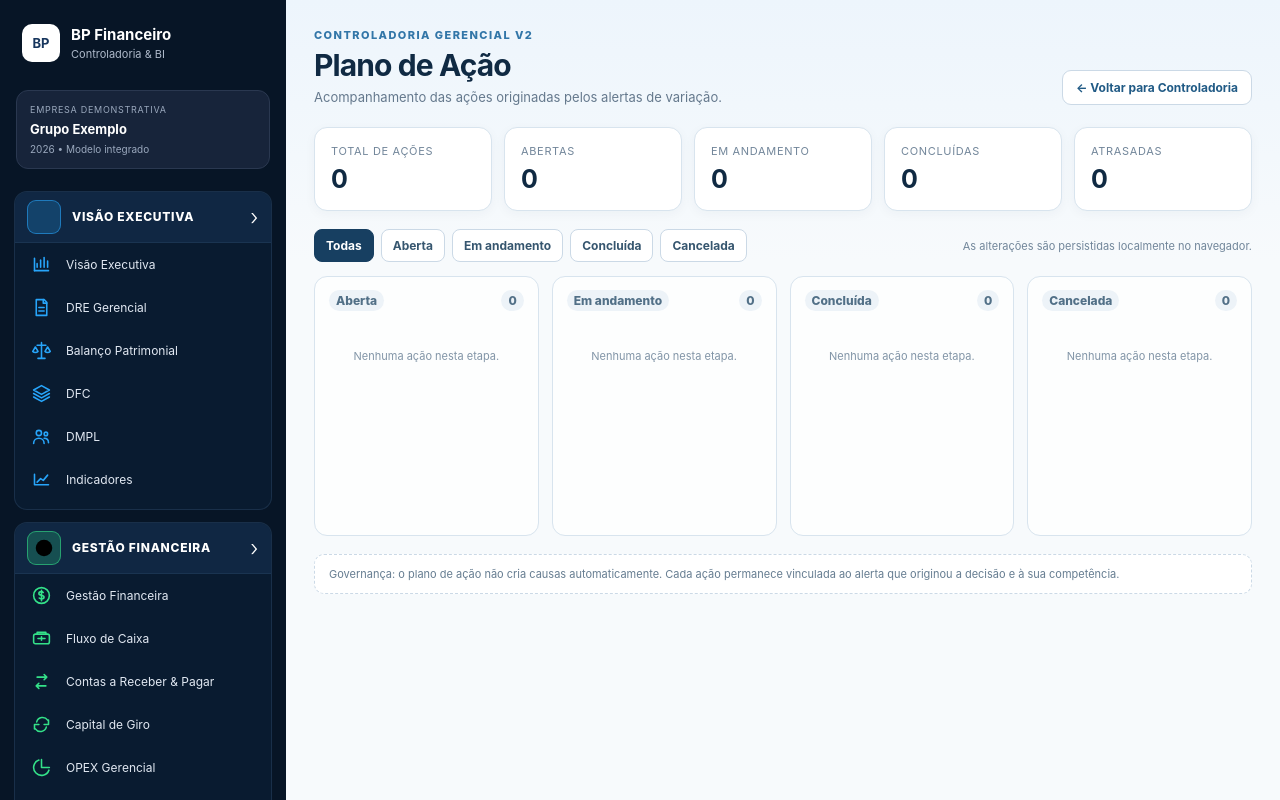
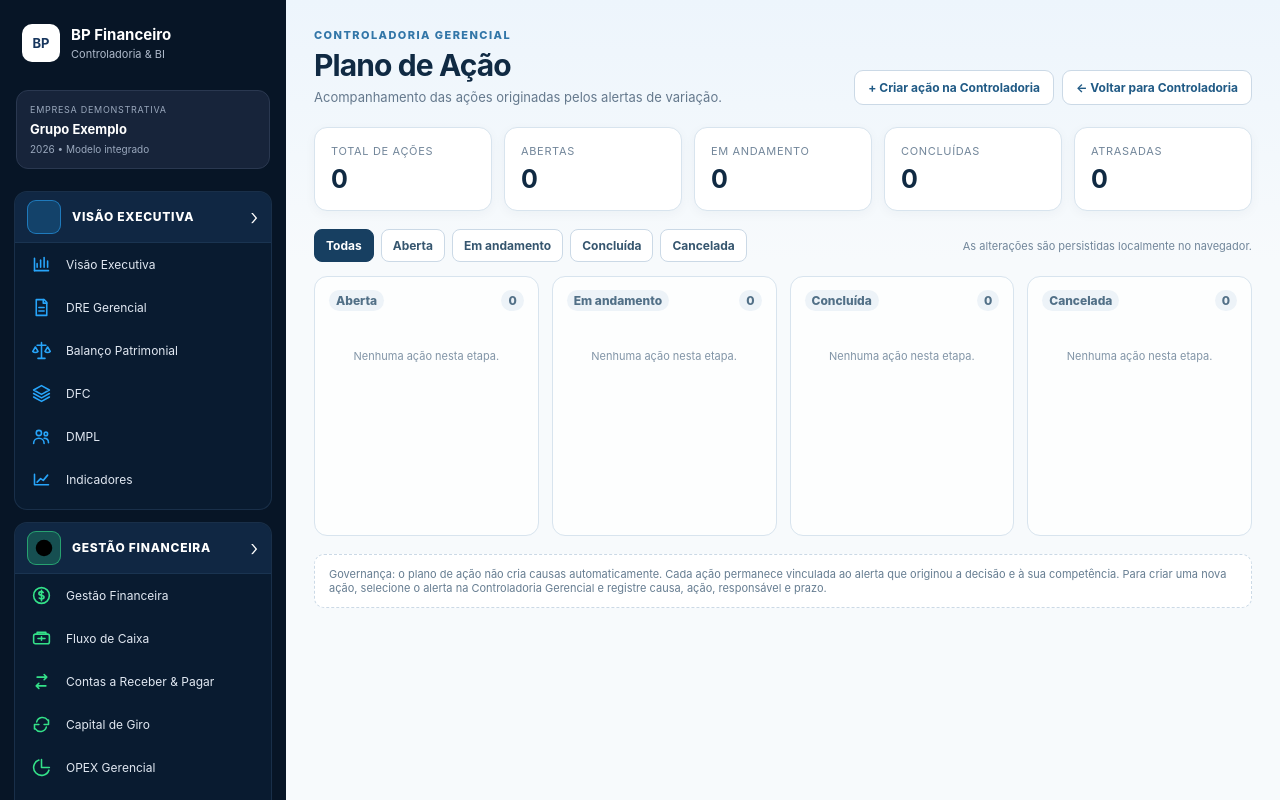
Before and after one commit to cardoso4009-byte/bp-financeiro-bi, a Next.js app: page /plano-acao-gerencial-v2 in a window 1280 px wide. Built offline with nearby package versions, Linux system fonts and the light colour scheme.

Commit message:
fix: melhora interface do plano de acao

```diff
--- a/app/plano-acao-gerencial-v2/page.tsx
+++ b/app/plano-acao-gerencial-v2/page.tsx
@@ -50,7 +50,7 @@ export default function PlanoAcaoGerencialV2(){
       @media(max-width:1050px){.metrics{grid-template-columns:repeat(3,1fr)}.board{grid-template-columns:repeat(2,1fr)}}@media(max-width:650px){main{padding:16px}.top{align-items:flex-start;flex-direction:column}.metrics{grid-template-columns:repeat(2,1fr)}.board{grid-template-columns:1fr}}
     `}</style>
     <div className="wrap">
-      <div className="top"><div><div className="eyebrow">CONTROLADORIA GERENCIAL V2</div><h1>Plano de Ação</h1><p className="subtitle">Acompanhamento das ações originadas pelos alertas de variação.</p></div><a className="back" href="/controladoria-gerencial-v2">← Voltar para Controladoria</a></div>
+      <div className="top"><div><div className="eyebrow">CONTROLADORIA GERENCIAL</div><h1>Plano de Ação</h1><p className="subtitle">Acompanhamento das ações originadas pelos alertas de variação.</p></div><div style={{display:"flex",gap:8,alignItems:"center"}}><a className="back" href="/controladoria-gerencial-v2">+ Criar ação na Controladoria</a><a className="back" href="/controladoria-gerencial-v2">← Voltar para Controladoria</a></div></div>
       <section className="metrics"><Metric label="Total de ações" value={metrics.total}/><Metric label="Abertas" value={metrics.aberta}/><Metric label="Em andamento" value={metrics.em_andamento}/><Metric label="Concluídas" value={metrics.concluida}/><Metric label="Atrasadas" value={metrics.atrasada}/></section>
       <div className="toolbar"><div className="filters">{(['todas','aberta','em_andamento','concluida','cancelada'] as const).map(value=><button key={value} className={filter===value?'active':''} onClick={()=>setFilter(value)}>{value==='todas'?'Todas':statusLabel[value]}</button>)}</div><div className="hint">As alterações são persistidas localmente no navegador.</div></div>
       <section className="board">
@@ -72,7 +72,7 @@ export default function PlanoAcaoGerencialV2(){
           </div>
         })}
       </section>
-      <div className="footer-note">Governança: o plano de ação não cria causas automaticamente. Cada ação permanece vinculada ao alerta que originou a decisão e à sua competência.</div>
+      <div className="footer-note">Governança: o plano de ação não cria causas automaticamente. Cada ação permanece vinculada ao alerta que originou a decisão e à sua competência. Para criar uma nova ação, selecione o alerta na Controladoria Gerencial e registre causa, ação, responsável e prazo.</div>
     </div>
   </main>
 }
```
